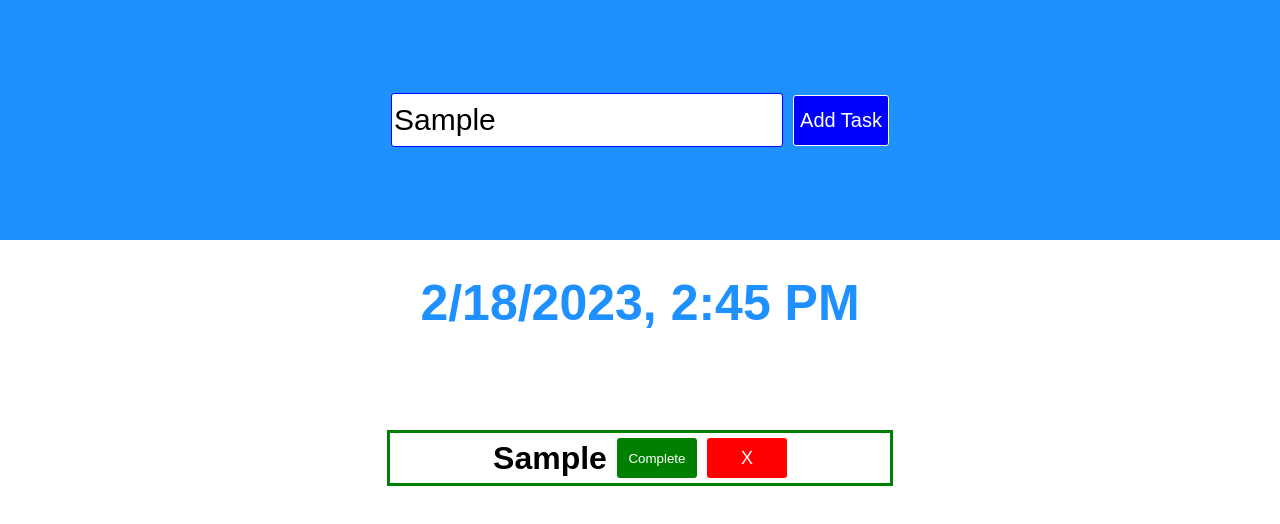
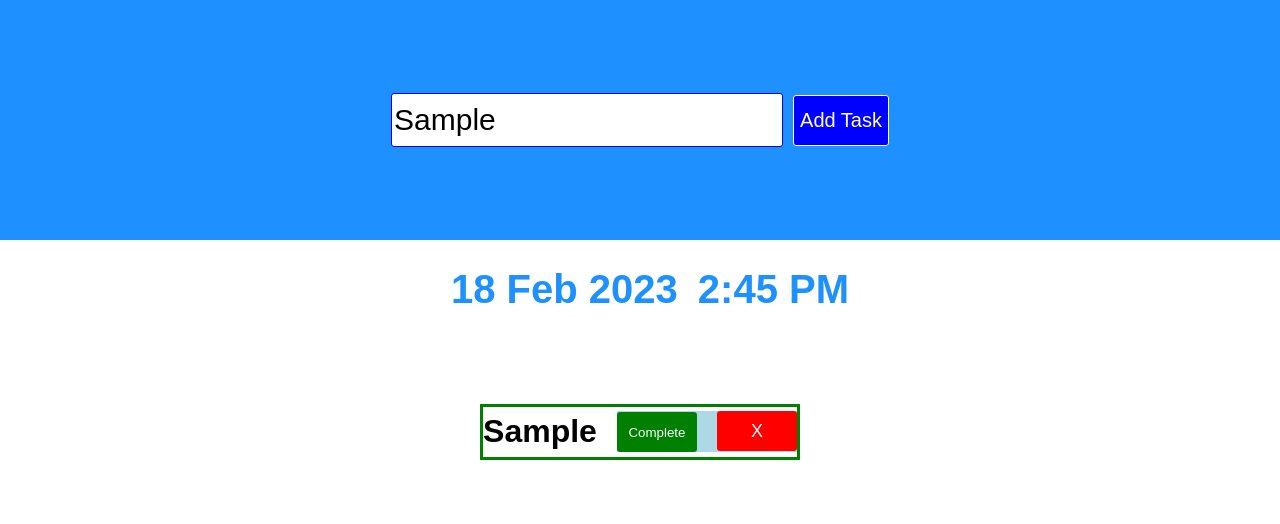
Before and after one commit to kizitoomoit/ReactToDoListApp, a React (Create React App) app: page / in a window 1280 px wide. Both pictures are taken after typing "Sample" into the empty fields and a click on the button "Add Task". Shown: the top 524 px of the page. Built offline with nearby package versions, Linux system fonts and the light colour scheme.

Commit message:
Added the button styling and date styling

```diff
--- a/src/App.css
+++ b/src/App.css
@@ -55,8 +55,8 @@ addTask input:focus{
 }
 
 .task {
-  width: 500px;
   height: 50px;
+  width: auto;
   display: flex;
   margin: 15px;
   align-items: center;
@@ -67,26 +67,44 @@ addTask input:focus{
 .task button {
   width: 80px;
   height: 40px;
-  margin-left: 10px;
+  /*margin-left: 10px;
+  margin-right: 10px;*/
   text-align: center;
   cursor: pointer;
   border: none;
   border-radius: 3px;
+}
+.task h1 {
+  margin-right: 20px;
+}
+
+.taskbtns {
+  margin-left: auto;
+  background-color: lightblue;
+  align-items: center;
+  justify-content: center;
 }
 
 .completebtn {
   background-color: green;
   height: 3px;
   color: white;
+  margin-right: 10px;
 }
 
 .deletebtn {
   background-color: red;
   color: white;
   font-size: large;
+  margin-left: 10px;
 }
 
 .time {
   color:dodgerblue;
-  font-size: 50px;
+  font-size: 20px;
+  display: flex;
 }
+
+.time h1 {
+   margin-left: 20px;
+}
--- a/src/App.js
+++ b/src/App.js
@@ -52,14 +52,22 @@ useEffect(() => {
       <input placeholder="Write your task here..." onChange={handleChange} />
       <button onClick={addTask}>Add Task</button>
     </div>
-
-      <h1 className="time"> {dateState.toLocaleDateString('en-US', {
+    <div className="time">
+      <h1>{dateState.toLocaleDateString('en-GB',{
+        day: 'numeric',
+        month: 'short',
+        year: 'numeric'
+      })}
+      </h1>
+      <h1> {dateState.toLocaleString('en-US', {
         hour: 'numeric',
         minute: 'numeric',
         seconds: 'numeric',
         hour12: true,
 
       })}</h1>
+
+    </div>
 
 
     <div className="list">
--- a/src/Task.js
+++ b/src/Task.js
@@ -1,9 +1,14 @@
 export const Task = (props) => {
     return (
         <div className="task" style={{ backgroundColor: props.completed ? "green" : "white"}}>
+
             <h1>{props.taskName}</h1>
+            <div className="taskbtns">
+
             <button  className="completebtn" onclick={() => props.completeTask(props.id)}>Complete</button>
             <button  className="deletebtn" onClick={() => props.deleteTask(props.id)}>X</button>
+
+            </div>
         </div>
     );
 };
```
